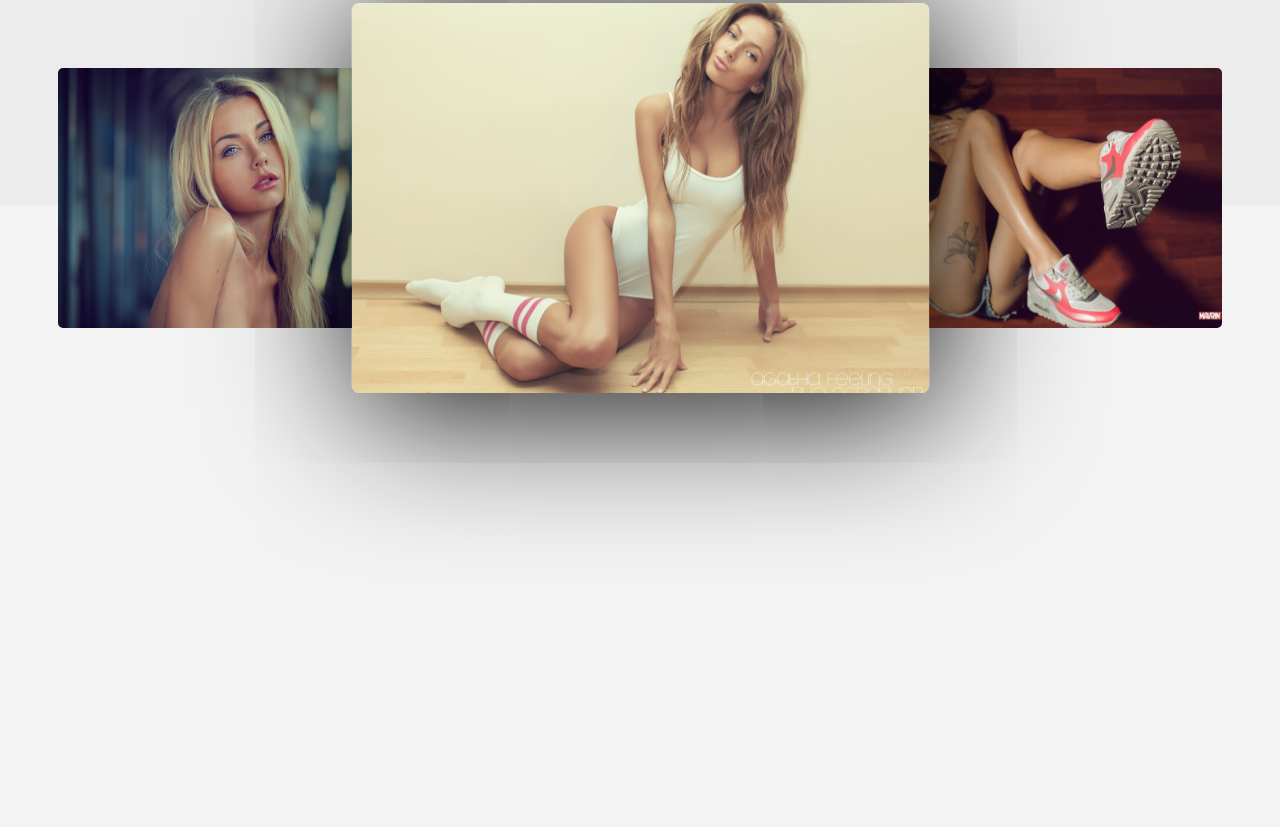
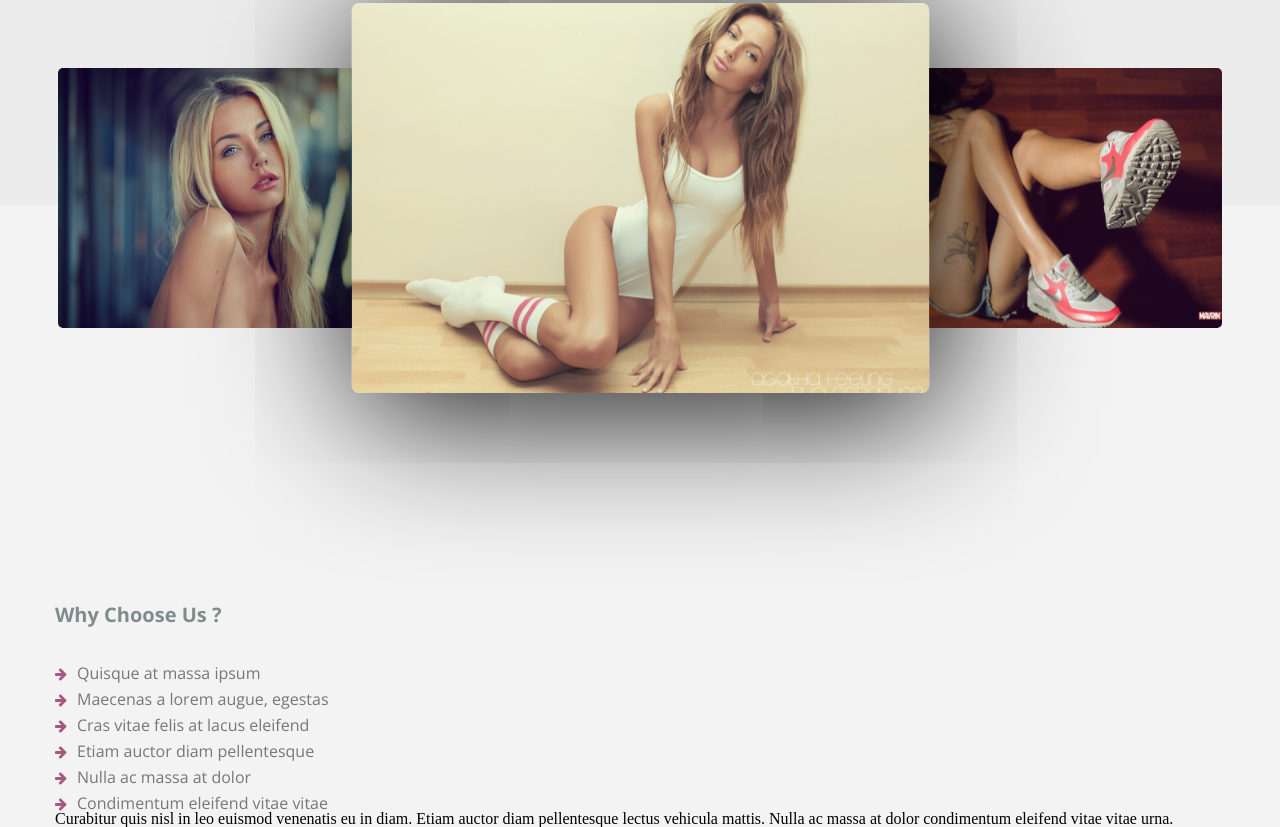
Before and after one commit to Smoggy/modus_versus, a plain HTML site: page index.html in a window 1280 px wide. Shown: the part 1570-2397 px from the top of the page. Before the commit the page ends 2275 px from the top, so only its background shows below. Drawn offline with nearby package versions, Linux system fonts and the light colour scheme.

```diff
--- a/css/styles.scss
+++ b/css/styles.scss
@@ -449,7 +449,35 @@ header {
 
 .statistics_block {
 	height: 100px;
-	width: 100%;
+	width: 1170px;
+	margin: 0 auto;
 	padding-top: 400px;
 	background-color:  #f3f3f3;
+
+	.choose_us {
+		font-family: 'Open Sans', sans-serif;
+
+		h1 {
+			color:  #7f8c8c;
+			font-weight: 700;
+			font-size: 20px;
+		}
+
+		ul {
+			padding-top: 30px;
+
+			li {
+				color:  #777777;
+				padding-top: 10px;
+
+				i {
+					color: #A65980;
+					padding-right: 10px;
+					font-size: 14px;
+				}
+
+
+			}
+		}
+	}
 }
--- a/index.html
+++ b/index.html
@@ -116,7 +116,26 @@
     </div>
 
     <div class="statistics_block">
+        <div class="choose_us">
+            <h1>Why Choose Us ?</h1>
+            <ul>
+                <li><i class="fa fa-arrow-right"></i>Quisque at massa ipsum </li>
+                <li><i class="fa fa-arrow-right"></i>Maecenas a lorem augue, egestas </li>
+                <li><i class="fa fa-arrow-right"></i>Cras vitae felis at lacus eleifend </li>
+                <li><i class="fa fa-arrow-right"></i>Etiam auctor diam pellentesque </li>
+                <li><i class="fa fa-arrow-right"></i>Nulla ac massa at dolor </li></li>
+                <li><i class="fa fa-arrow-right"></i>Condimentum eleifend vitae vitae</li>
+            </ul>
+        </div>
 
+        <div class="progress_block">
+            <p>
+                Curabitur quis nisl in leo euismod venenatis eu in diam. Etiam auctor diam pellentesque lectus vehicula mattis. Nulla ac massa at dolor condimentum eleifend vitae vitae urna.
+            </p>
+            <div class="progress">
+                <div class="inner"></div>
+            </div>
+        </div>
     </div>
   </body>
 </html>
```
Also changed, not shown: css/styles.css, 1 other file.
